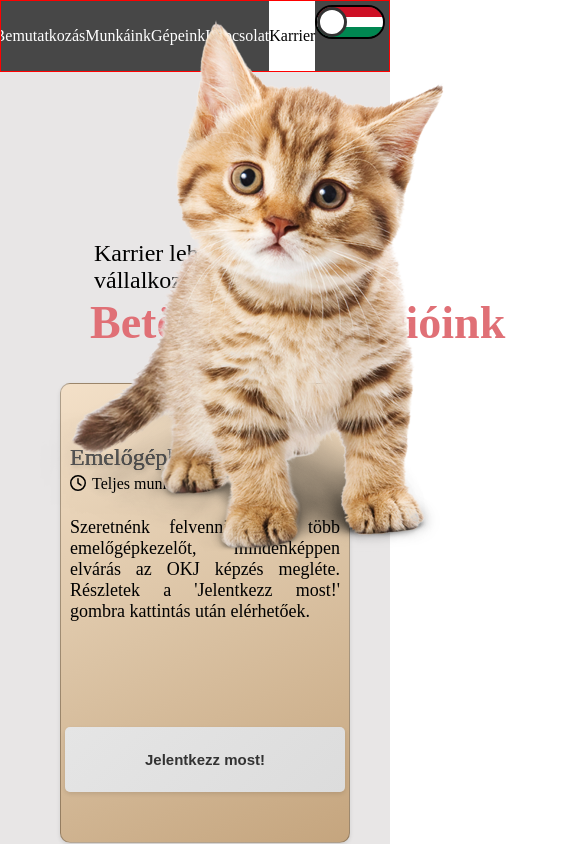
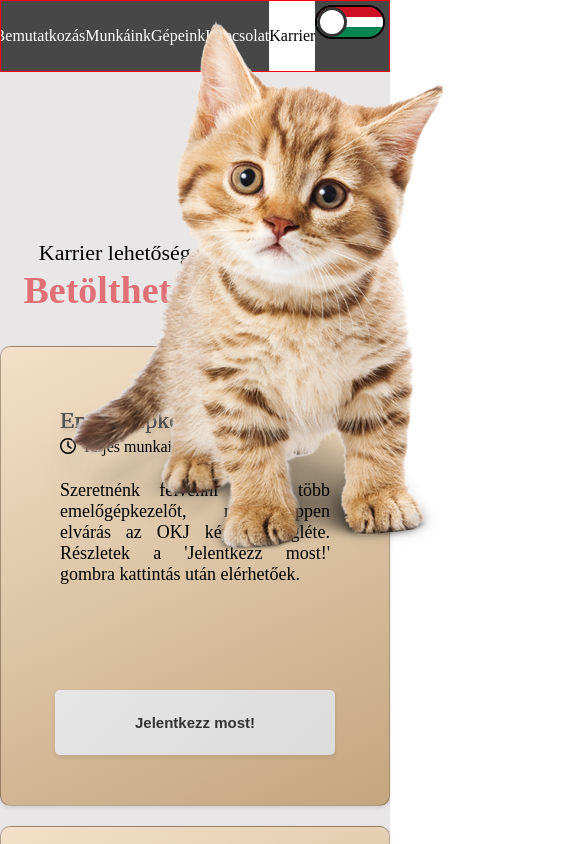
Before and after one commit to Zsotya/manitoupeti, a Vue app: page /karrier in a window 390 px wide. Shown: the top 844 px of the page, 585 px wide, since content can reach past the window. Built offline with nearby package versions, Linux system fonts and the light colour scheme.

Commit message:
Added responsiveness for CareerComp.vue

```diff
--- a/src/components/CareerComponents/CareerComp.vue
+++ b/src/components/CareerComponents/CareerComp.vue
@@ -29,6 +29,7 @@ const { jobs } = defineProps(["jobs"]);
   display: flex;
   flex-direction: column;
   padding-top: 240px;
+  width: 100%;
 }
 
 .small-content {
@@ -42,7 +43,7 @@ const { jobs } = defineProps(["jobs"]);
   margin-bottom: 4px;
   font-weight: bolder;
   color: #e07076;
-  width: 30ch;
+  max-width: 100%;
 }
 
 .career-cards-container {
@@ -55,4 +56,31 @@ const { jobs } = defineProps(["jobs"]);
   justify-content: space-evenly;
   padding: 30px 40px 80px 30px;
 }
+
+@media screen and (max-width: 768px) {
+  .career-cards-container {
+    margin: 0;
+  }
+  .career-component {
+    padding: 0;
+  }
+  .text-part {
+    align-items: center;
+  }
+  .career-cards {
+    padding: 30px 0 80px 0;
+  }
+}
+
+@media screen and (max-width: 496px) {
+  .small-content {
+    font-size: 22px;
+    text-align: center;
+  }
+
+  .big-content {
+    font-size: 38px;
+    text-align: center;
+  }
+}
 </style>
```
